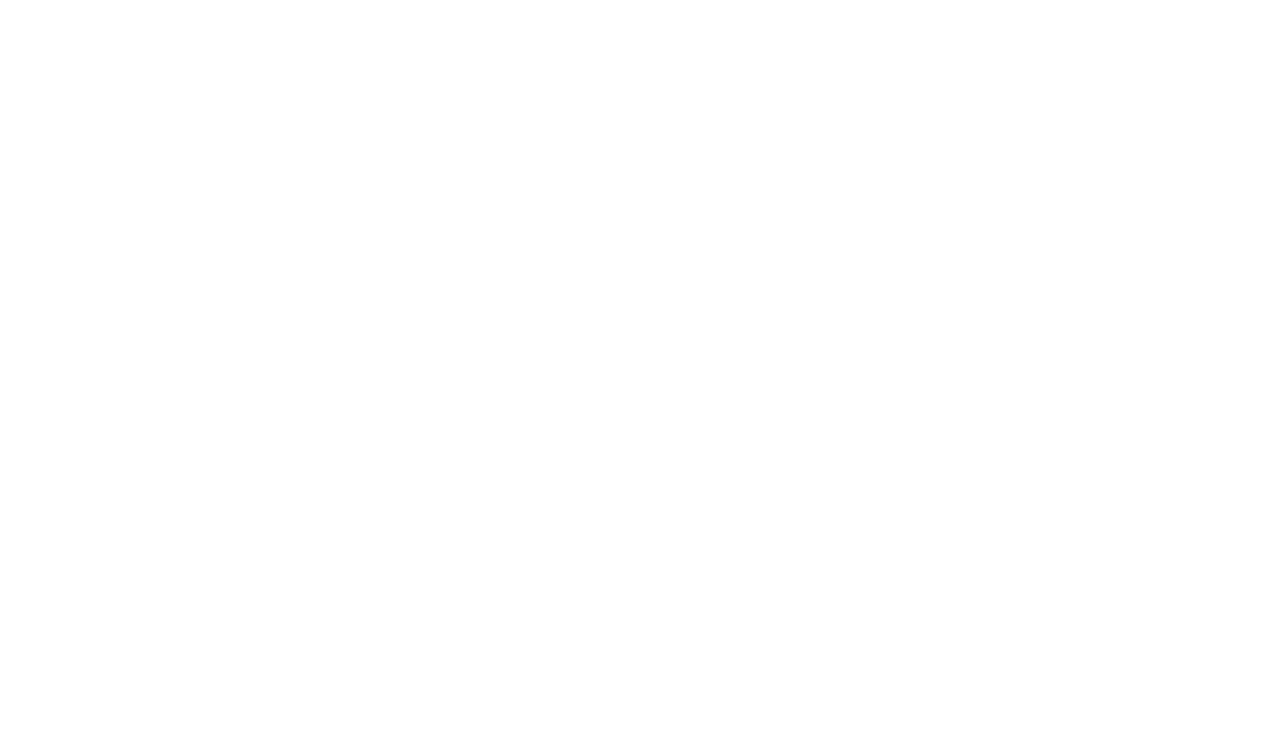
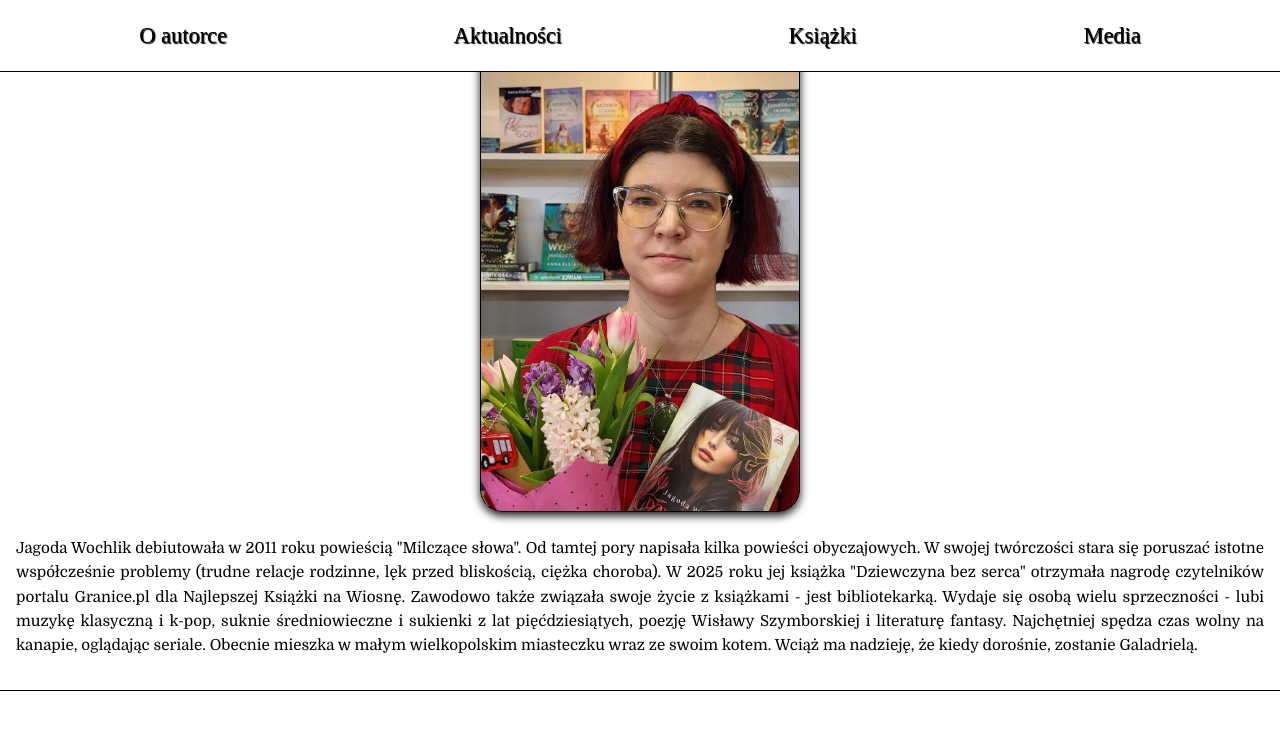
Before and after one commit to MJanuszek/author-site, a React (Vite) app: page /about in a window 1280 px wide. Before the commit this address had no page. Shown: the top 730 px of the page. Built offline with nearby package versions, Linux system fonts and the light colour scheme; a web font is replaced by a local one.

Commit message:
structural changes

```diff
--- /dev/null
+++ b/src/About.jsx
@@ -0,0 +1,32 @@
+import "./style/about.scss";
+import Navigation from "./Navigation";
+
+function About() {
+  return (
+    <div name="about">
+      <Navigation />
+      <section>
+        <div className="about-author">
+          <div className="foto"></div>
+          <p className="about-description">
+            Jagoda Wochlik debiutowała w 2011 roku powieścią "Milczące słowa".
+            Od tamtej pory napisała kilka powieści obyczajowych. W swojej
+            twórczości stara się poruszać istotne współcześnie problemy (trudne
+            relacje rodzinne, lęk przed bliskością, ciężka choroba). W 2025 roku
+            jej książka "Dziewczyna bez serca" otrzymała nagrodę czytelników
+            portalu Granice.pl dla Najlepszej Książki na Wiosnę. Zawodowo także
+            związała swoje życie z książkami - jest bibliotekarką. Wydaje się
+            osobą wielu sprzeczności - lubi muzykę klasyczną i k-pop, suknie
+            średniowieczne i sukienki z lat pięćdziesiątych, poezję Wisławy
+            Szymborskiej i literaturę fantasy. Najchętniej spędza czas wolny na
+            kanapie, oglądając seriale. Obecnie mieszka w małym wielkopolskim
+            miasteczku wraz ze swoim kotem. Wciąż ma nadzieję, że kiedy
+            dorośnie, zostanie Galadrielą.
+          </p>
+        </div>
+      </section>
+    </div>
+  );
+}
+
+export default About;
--- a/src/App.jsx
+++ b/src/App.jsx
@@ -1,12 +1,18 @@
 import { BrowserRouter, Routes, Route } from "react-router-dom";
 import Home from "./Home";
 import Contact from "./Contact";
+import About from "./About";
+import News from "./News";
+import Books from "./Books";
 
 function App() {
   return (
     <BrowserRouter>
       <Routes>
         <Route path="/" element={<Home />} />
+        <Route path="/about" element={<About />} />
+        <Route path="/news" element={<News />} />
+        <Route path="/books" element={<Books />} />
         <Route path="/contact" element={<Contact />} />
       </Routes>
     </BrowserRouter>
--- a/src/Books.jsx
+++ b/src/Books.jsx
@@ -1,12 +1,14 @@
 import "./style/books.scss";
-
+import Navigation from "./Navigation";
 import Buy from "./Buy";
+import Quotes from "./Quotes";
 
 const Books = function () {
   return (
     <div className="books-container">
+      <Navigation />
       <h2 className="books-title">Książki</h2>
-
+      <Quotes />
       <div className="book new-book">
         <div className="new">Nowość</div>
         <div className="book-cover wszystkie"></div>
--- a/src/Home.jsx
+++ b/src/Home.jsx
@@ -4,8 +4,7 @@
 import Navigation from "./Navigation";
 import PlotExtract from "./PlotExtract";
 import Books from "./Books";
-import News from "./News";
-import Quotes from "./Quotes";
+
 import Footer from "./Footer";
 import { Element } from "react-scroll";
 
@@ -14,47 +13,15 @@
     <div className="home">
       <Navigation />
       <Header />
-      <div className="inspiration">
-        <p>Radość pisania.</p>
-        <p>Możność utrwalania.</p>
-        <p>Zemsta ręki śmiertelnej.</p>
-        <p>– Wisława Szymborska</p>
-      </div>
 
-      <Element name="about">
-        <section>
-          <div className="about-author">
-            <div className="foto"></div>
-            <p className="about-description">
-              Jagoda Wochlik debiutowała w 2011 roku powieścią "Milczące słowa".
-              Od tamtej pory napisała kilka powieści obyczajowych. W swojej
-              twórczości stara się poruszać istotne współcześnie problemy
-              (trudne relacje rodzinne, lęk przed bliskością, ciężka choroba). W
-              2025 roku jej książka "Dziewczyna bez serca" otrzymała nagrodę
-              czytelników portalu Granice.pl dla Najlepszej Książki na Wiosnę.
-              Zawodowo także związała swoje życie z książkami - jest
-              bibliotekarką. Wydaje się osobą wielu sprzeczności - lubi muzykę
-              klasyczną i k-pop, suknie średniowieczne i sukienki z lat
-              pięćdziesiątych, poezję Wisławy Szymborskiej i literaturę fantasy.
-              Najchętniej spędza czas wolny na kanapie, oglądając seriale.
-              Obecnie mieszka w małym wielkopolskim miasteczku wraz ze swoim
-              kotem. Wciąż ma nadzieję, że kiedy dorośnie, zostanie Galadrielą.
-            </p>
-          </div>
-        </section>
-      </Element>
       <PlotExtract />
-      <Element name="news">
-        <section>
-          <News />
-        </section>
-      </Element>
+
       <Element name="books">
         <section>
           <Books />
         </section>
       </Element>
-      <Quotes />
+
       <Footer />
     </div>
   );
--- a/src/Navigation.jsx
+++ b/src/Navigation.jsx
@@ -5,18 +5,19 @@
 function Navigation() {
   return (
     <nav className="nav-top">
-      <ScrollLink className="link-nav" to="about" smooth={true} duration={500}>
+      <RouterLink className="link-nav" to="/about">
         O autorce
-      </ScrollLink>
-      <ScrollLink className="link-nav" to="news" smooth={true} duration={500}>
+      </RouterLink>
+      <RouterLink className="link-nav" to="/news">
         Aktualności
-      </ScrollLink>
-      <ScrollLink className="link-nav" to="books" smooth={true} duration={500}>
+      </RouterLink>
+      <RouterLink className="link-nav" to="/Books">
         Książki
-      </ScrollLink>
-      <ScrollLink className="link-nav" to="quotes" smooth={true} duration={500}>
+      </RouterLink>
+
+      {/* <ScrollLink className="link-nav" to="quotes" smooth={true} duration={500}>
         Cytaty
-      </ScrollLink>
+      </ScrollLink> */}
 
       <RouterLink className="link-nav" to="/contact">
         Media
--- a/src/News.jsx
+++ b/src/News.jsx
@@ -1,8 +1,10 @@
 import "./style/news.scss";
+import Navigation from "./Navigation";
 
 const News = function () {
   return (
     <div className="news">
+      <Navigation />
       <h1>Aktualności</h1>
       <div className="event">
         <div className="event-foto"></div>
--- /dev/null
+++ b/src/style/about.scss
@@ -0,0 +1,34 @@
+@import "colors&fonts";
+.foto {
+  width: 70vw;
+  max-width: 320px;
+  aspect-ratio: 2 / 3;
+  background-position: center;
+  background-size: cover;
+  background-repeat: no-repeat;
+  box-shadow: 0 4px 8px rgba(0, 0, 0, 0.884);
+  border-radius: 22px;
+  border: 1px solid black;
+  overflow: hidden;
+  background-image: url("../assets/zdjęcie.jpg");
+  margin-bottom: 1.5rem;
+}
+
+.about-author {
+  min-height: auto;
+  font-family: $descriptionFont03;
+  display: flex;
+  flex-direction: column;
+  justify-content: center;
+  align-items: center;
+  border-bottom: 1px solid black;
+  padding: 2rem 1rem;
+}
+
+.about-description {
+  width: 100%;
+  line-height: 1.6;
+  font-size: 0.95rem;
+  padding: 0;
+  text-align: justify;
+}
--- a/src/style/home.scss
+++ b/src/style/home.scss
@@ -7,57 +7,6 @@
 }
 
 /* ====== MOBILE FIRST (domyślne – telefon) ====== */
-
-.inspiration {
-  min-height: 40vh;
-  font-family: $titleFont02;
-  font-size: 1.1rem;
-  display: flex;
-  flex-direction: column;
-  justify-content: center;
-  align-items: center;
-  line-height: 2rem;
-  padding: 2rem 1rem;
-  text-align: center;
-
-  p {
-    margin: 0.3rem 0;
-  }
-}
-
-.foto {
-  width: 70vw;
-  max-width: 320px;
-  aspect-ratio: 2 / 3;
-  background-position: center;
-  background-size: cover;
-  background-repeat: no-repeat;
-  box-shadow: 0 4px 8px rgba(0, 0, 0, 0.884);
-  border-radius: 22px;
-  border: 1px solid black;
-  overflow: hidden;
-  background-image: url("../assets/zdjęcie.jpg");
-  margin-bottom: 1.5rem;
-}
-
-.about-author {
-  min-height: auto;
-  font-family: $descriptionFont03;
-  display: flex;
-  flex-direction: column;
-  justify-content: center;
-  align-items: center;
-  border-bottom: 1px solid black;
-  padding: 2rem 1rem;
-}
-
-.about-description {
-  width: 100%;
-  line-height: 1.6;
-  font-size: 0.95rem;
-  padding: 0;
-  text-align: justify;
-}
 
 .buy {
   position: fixed;
```
